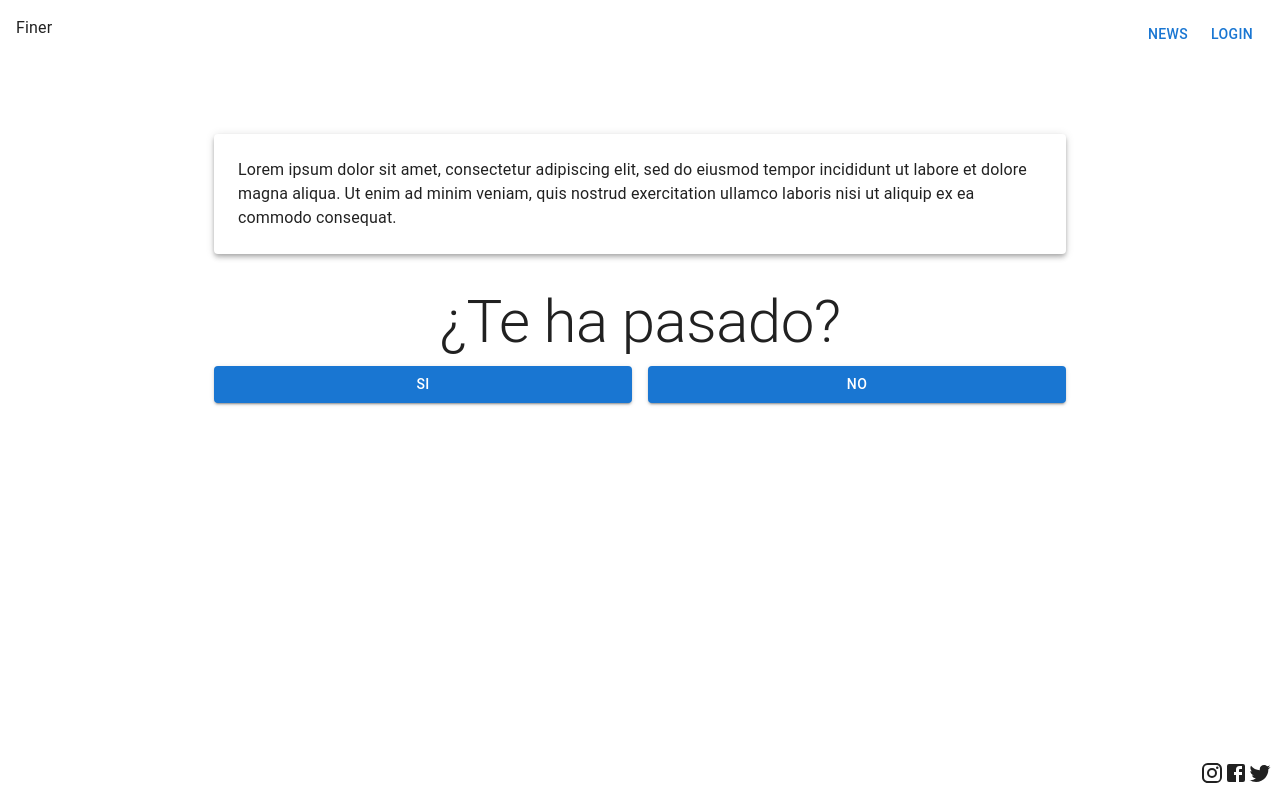
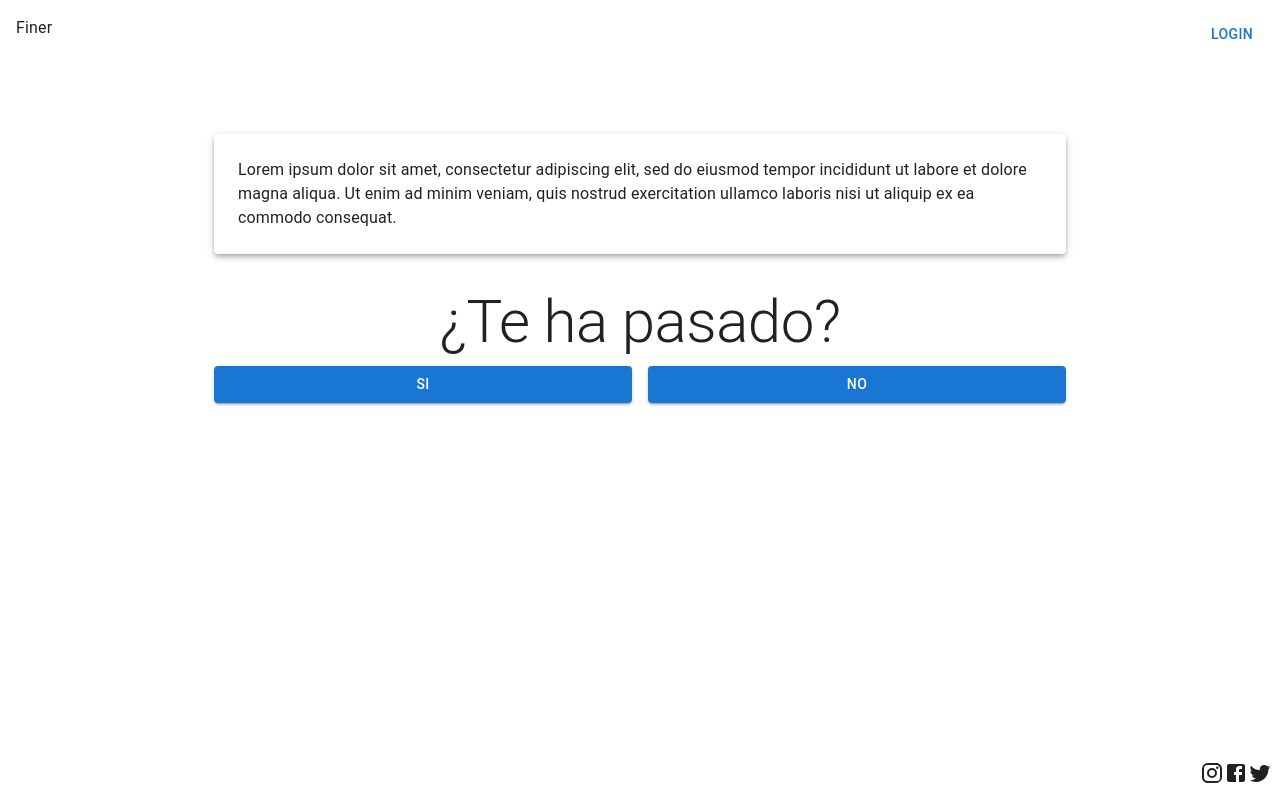
Before and after one commit to sinedie/GausianHack, a Next.js app: page / in a window 1280 px wide. Built offline with nearby package versions, Linux system fonts and the light colour scheme.

Commit message:
delete new from navbar

```diff
--- a/components/layout/Navbar.tsx
+++ b/components/layout/Navbar.tsx
@@ -3,7 +3,6 @@ import Button from "@mui/material/Button";
 export default function Navbar() {
   return (
     <div>
-      <Button>News</Button>
       <Button>Login</Button>
     </div>
   );
```
